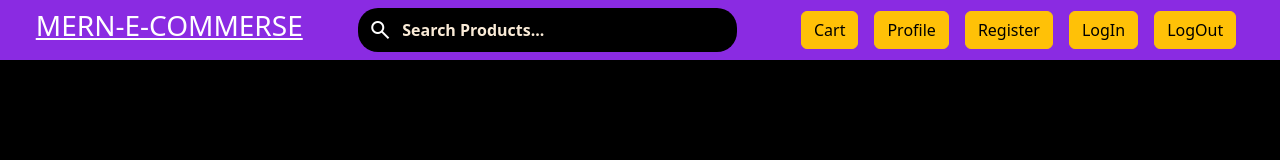
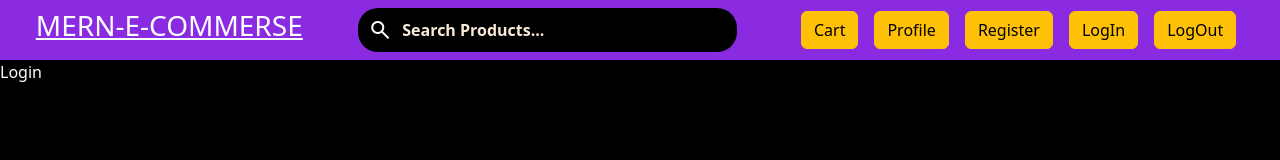
Before and after one commit to SwapnilKuthe20/MERN_Websites, a React (Vite) app in the folder MEARN_Website/client/: page /login in a window 1280 px wide. Shown: the top 160 px of the page. Built offline with nearby package versions, Linux system fonts and the light colour scheme; no server answers.

Commit message:
Redirect to login after register done

```diff
--- a/MEARN_Website/client/package.json
+++ b/MEARN_Website/client/package.json
@@ -14,7 +14,8 @@
     "bootstrap": "^5.3.3",
     "react": "^18.3.1",
     "react-dom": "^18.3.1",
-    "react-router-dom": "^7.0.2"
+    "react-router-dom": "^7.0.2",
+    "react-toastify": "^11.0.3"
   },
   "devDependencies": {
     "@eslint/js": "^9.15.0",
--- a/MEARN_Website/client/src/App.jsx
+++ b/MEARN_Website/client/src/App.jsx
@@ -5,6 +5,7 @@ import ProductDetail from './Components/Product/ProductDetail';
 import Navbar from './Components/Navbar';
 import SearchProduct from './Components/Product/SearchProduct';
 import Register from './Components/User/Register';
+import Login from './Components/User/Login';
 
 const App = () => {
 
@@ -16,6 +17,7 @@ const App = () => {
         <Route path='/product/:id' element={<ProductDetail />} />
         <Route path='/product/search/:term' element={<SearchProduct />} />
         <Route path='/register' element={<Register />} />
+        <Route path='/login' element={<Login />} />
       </Routes>
     </>
   )
--- a/MEARN_Website/client/src/Components/Navbar.jsx
+++ b/MEARN_Website/client/src/Components/Navbar.jsx
@@ -35,7 +35,7 @@ const Navbar = () => {
                         <button className="btn btn-warning mx-2">Cart</button>
                         <button className="btn btn-warning mx-2">Profile</button>
                         <Link to={'/register'} className="btn btn-warning mx-2">Register</Link>
-                        <button className="btn btn-warning mx-2">LogIn</button>
+                        <Link to={'/login'} className="btn btn-warning mx-2">LogIn</Link>
                         <button className="btn btn-warning mx-2">LogOut</button>
                     </div>
                 </div>
--- a/MEARN_Website/client/src/Components/User/Login.jsx
+++ b/MEARN_Website/client/src/Components/User/Login.jsx
@@ -3,7 +3,7 @@ import React from 'react'
 const Login = () => {
     return (
         <div>
-
+            Login
         </div>
     )
 }
--- a/MEARN_Website/client/src/Components/User/Register.jsx
+++ b/MEARN_Website/client/src/Components/User/Register.jsx
@@ -1,6 +1,7 @@
 import axios from 'axios';
 import React, { useState } from 'react'
 import { url } from '../ConstantUrl/ContantUrl';
+import { useNavigate } from 'react-router-dom';
 
 const Register = () => {
 
@@ -18,6 +19,8 @@ const Register = () => {
         })
     }
 
+    const navigate = useNavigate();
+
     const payload = {
         name: form.Name,
         email: form.Email,
@@ -30,6 +33,8 @@ const Register = () => {
         axios.post(`${url}/api/user/register`, payload)
             .then((resp) => {
                 alert(resp.data.message);
+                resp?.data?.success && navigate('/login')
+
             })
             .catch((error) => {
                 alert(error.message);
@@ -40,6 +45,7 @@ const Register = () => {
             Email: '',
             Password: ''
         });
+
     }
 
 
```
Also changed, not shown: 1 other file (tests, documents, lock files or other folders).
